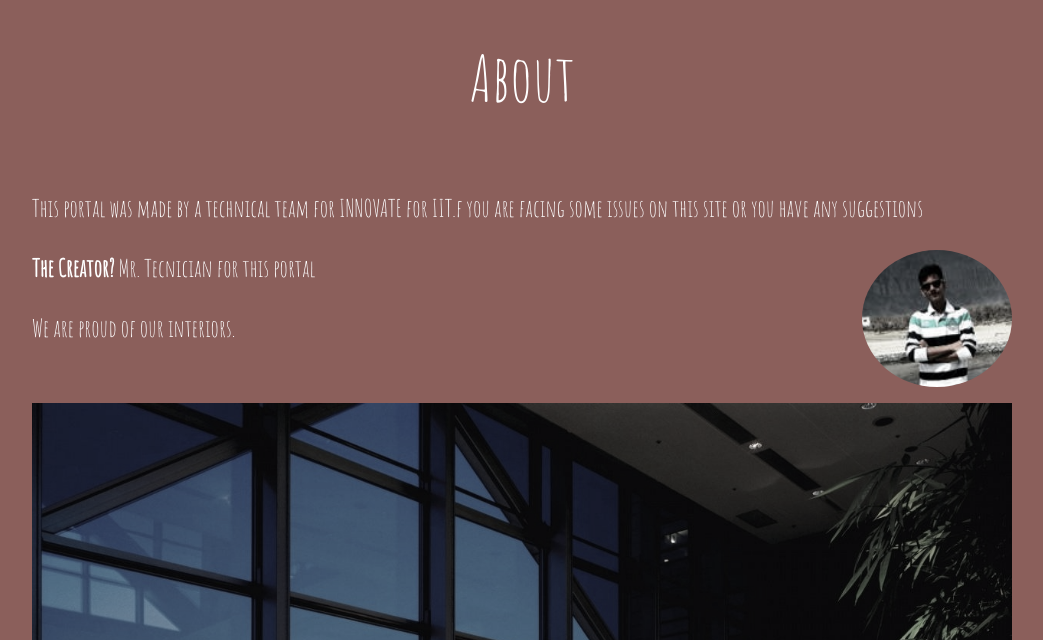
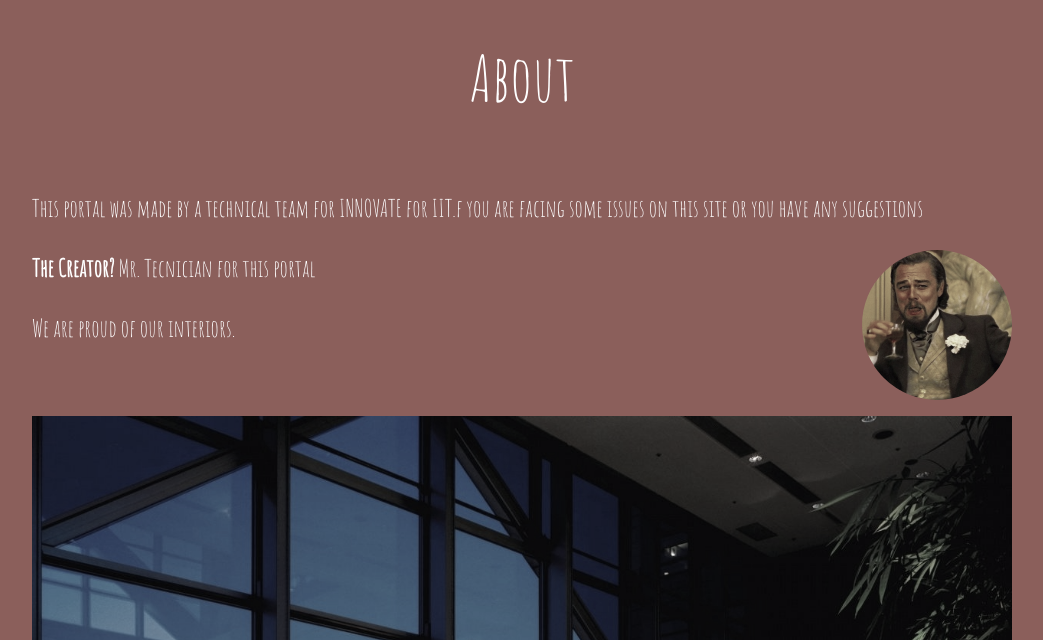
Before and after one commit to sam6134/Mess-Portal, a Flask app: page / in a window 1280 px wide. Shown: the part 2677-3317 px from the top of the page, without its empty margins (118-1161 px from the left). Run offline with Flask 2, Linux system fonts and the light colour scheme; data comes from the database, SQL or seed files in the repository; parts of the project's set-up code (start-up, migrations or seed data) failed here and were passed over.

Commit message:
minor changes

```diff
--- a/Mess-portal/mess/templates/home.html
+++ b/Mess-portal/mess/templates/home.html
@@ -117,7 +117,7 @@ body,h1,h2,h3,h4,h5,h6 {font-family: "Amatic SC", sans-serif}
   <div class="w3-content">
     <h1 class="w3-center w3-jumbo" style="margin-bottom:64px">About</h1>
     <p>This portal was made by a technical team for INNOVATE for IIT.f you are facing some issues on this site or you have any suggestions</p>
-    <p><strong>The Creator?</strong> Mr. Tecnician for this portal<img src="static/img/ae75aaa0d2520e1a.jpg" style="width:150px" class="w3-circle w3-right" alt="Chef"></p>
+    <p><strong>The Creator?</strong> Mr. Tecnician for this portal<img src="static/img/technician.jpg" style="width:150px" class="w3-circle w3-right" alt="Chef"></p>
     <p>We are proud of our interiors.</p>
     <img src="static/img/bg3.jpg" style="width:100%" class="w3-margin-top w3-margin-bottom" alt="Restaurant">
   </div>
```
Also changed, not shown: Mess-portal/mess/static/img/ae75aaa0d2520e1a.jpg (deleted), Mess-portal/mess/static/img/technician.jpg (added).
